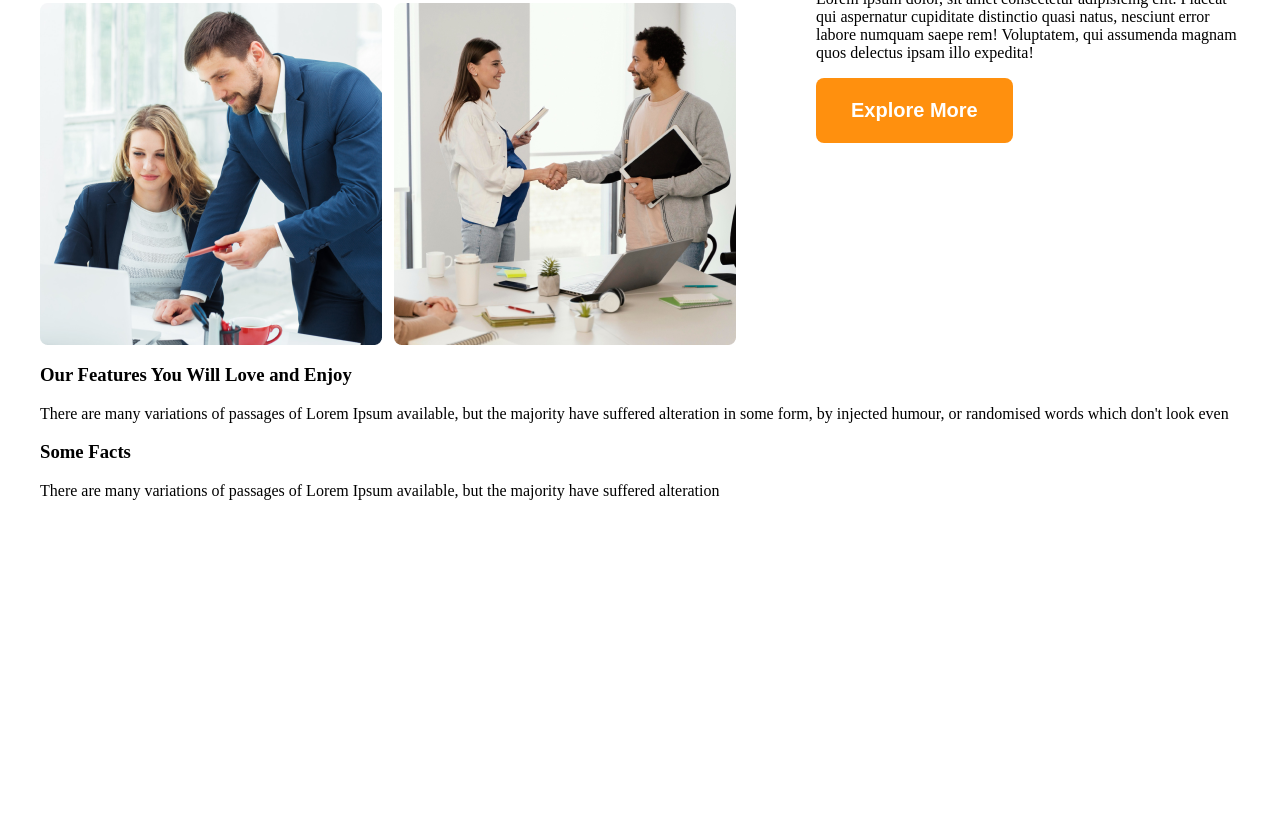
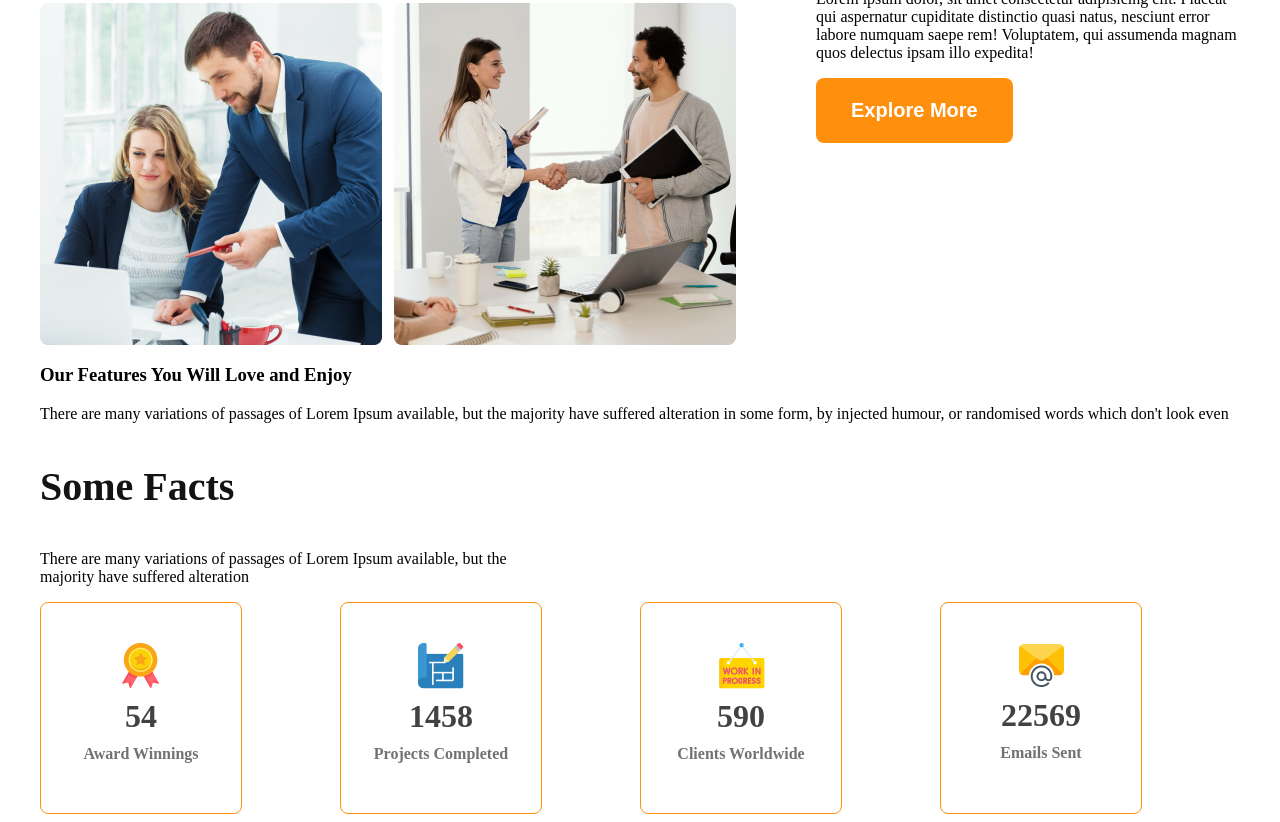
Before and after one commit to jannatunnafi/g3-architects-responsive, a plain HTML site: page index.html in a window 1280 px wide. Shown: the part 1599-2421 px from the top of the page. Before the commit the page ends 2276 px from the top, so only its background shows below. Drawn offline with Linux system fonts and the light colour scheme; a web font is replaced by a local one.

Commit message:
added styles to facts section

```diff
--- a/index.html
+++ b/index.html
@@ -70,29 +70,29 @@
 
         <!-- facts section starts here -->
          <div>
-            <h3>Some Facts</h3>
-            <p>There are many variations of passages of Lorem Ipsum available, but the majority have suffered alteration</p>
+            <h3 class="fact-title">Some Facts</h3>
+            <p class="fact-description">There are many variations of passages of Lorem Ipsum available, but the majority have suffered alteration</p>
          </div>
          <div class="facts-container">
-            <div class="fact">
-                <img src="" alt="" class="fact-icon">
-                <h4 class="fact-number"></h4>
-                <h5 class="fact-name"></h5>
+            <div class="fact-card">
+                <img src="images/icons/ribon.png" alt="" class="fact-icon">
+                <h4 class="fact-number">54</h4>
+                <h5 class="fact-name">Award Winnings</h5>
             </div>
-            <div class="fact">
-                <img src="" alt="" class="fact-icon">
-                <h4 class="fact-number"></h4>
-                <h5 class="fact-name"></h5>
+            <div class="fact-card">
+                <img src="images/icons/projects.png" alt="" class="fact-icon">
+                <h4 class="fact-number">1458</h4>
+                <h5 class="fact-name">Projects Completed</h5>
             </div>
-            <div class="fact">
-                <img src="" alt="" class="fact-icon">
-                <h4 class="fact-number"></h4>
-                <h5 class="fact-name"></h5>
+            <div class="fact-card">
+                <img src="images/icons/customers.png" alt="" class="fact-icon">
+                <h4 class="fact-number">590</h4>
+                <h5 class="fact-name">Clients Worldwide</h5>
             </div>
-            <div class="fact">
-                <img src="" alt="" class="fact-icon">
-                <h4 class="fact-number"></h4>
-                <h5 class="fact-name"></h5>
+            <div class="fact-card">
+                <img src="images/icons/email.png" alt="" class="fact-icon">
+                <h4 class="fact-number">22569</h4>
+                <h5 class="fact-name">Emails Sent</h5>
             </div>
          </div>
     </main>
--- a/styles/style.css
+++ b/styles/style.css
@@ -150,6 +150,57 @@ width: 100%;
 }
 
 
+/* styles related to facts section */
+
+.fact-card{
+  border: 1px solid rgb(255, 144, 14);
+border-radius: 8px;
+height: 170px;
+width: 200px;
+text-align: center;
+padding-top: 40px;
+
+}
+
+.facts-container{
+  display: grid;
+  grid-template-columns: repeat(4, 1fr);
+}
+
+.fact-number{
+  color: rgb(66, 66, 66);
+
+font-size: 2rem;
+font-weight: 600;
+margin-top: 5px;
+margin-bottom: 10px;
+}
+
+.fact-name{
+  color: rgb(114, 114, 114);
+
+  font-size: 1rem;
+  font-weight: 600;
+  margin-top: 4px;
+}
+
+.fact-description{
+  width: 500px;
+}
+
+.fact-title{
+  color: rgb(19, 19, 19);
+
+font-size: 40px;
+font-weight: 700;
+}
+
+
+
+
+
+
+
 /* responsive styles */
 
 @media screen and (max-width:576px) {
```
